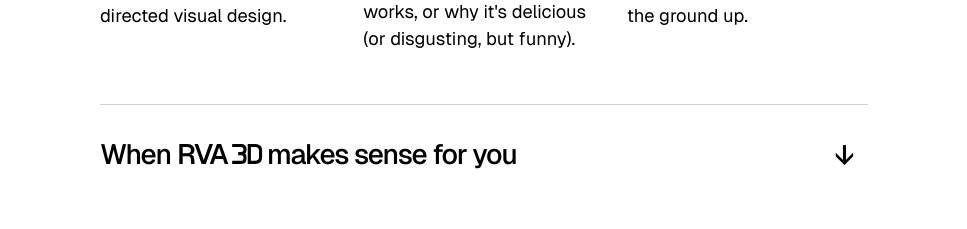
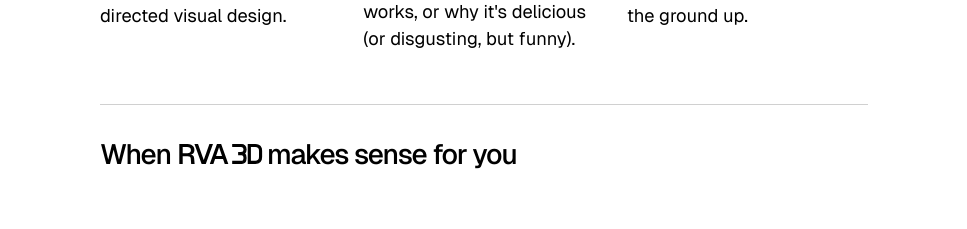
Before and after one commit to imakeitmove/rva3d, a Next.js app: page / in a window 1280 px wide. Shown: the part 1706-1935 px from the top of the page, without its empty margins (156-1123 px from the left). Built offline with nearby package versions, Linux system fonts and the light colour scheme.

Commit message:
make homepage hiring-fit arrow white

```diff
--- a/public/site-assets/complete-site.css
+++ b/public/site-assets/complete-site.css
@@ -582,7 +582,7 @@ Previous reference metrics: RVA 600/900; suffix 1.062em x .708em; stroke 3.6.
 .complete-site .v-fit-disclosure summary::-webkit-details-marker{display:none}
 .complete-site .v-fit-disclosure summary:focus-visible{outline:3px solid var(--rva-purple);outline-offset:8px;border-radius:2px}
 /* Previous bare chevron rotated 90deg; the circular down arrow now rotates 180deg. */
-.complete-site .v-fit-indicator{flex:none;display:grid;place-items:center;width:48px;height:48px;border-radius:50%;background:var(--rva-purple);color:var(--rva-signal);font-size:28px;line-height:1}
+.complete-site .v-fit-indicator{flex:none;display:grid;place-items:center;width:48px;height:48px;border-radius:50%;background:var(--rva-purple);/* Previous arrow color:var(--rva-signal); */color:#fff;font-size:28px;line-height:1}
 .complete-site .v-fit-indicator>span{display:block;transition:transform 180ms ease;transform:rotate(0deg)}
 .complete-site .v-fit-disclosure details[open] .v-fit-indicator>span{transform:rotate(180deg)}
 @media(prefers-reduced-motion:reduce){.complete-site .v-fit-indicator>span{transition:none}}
```
